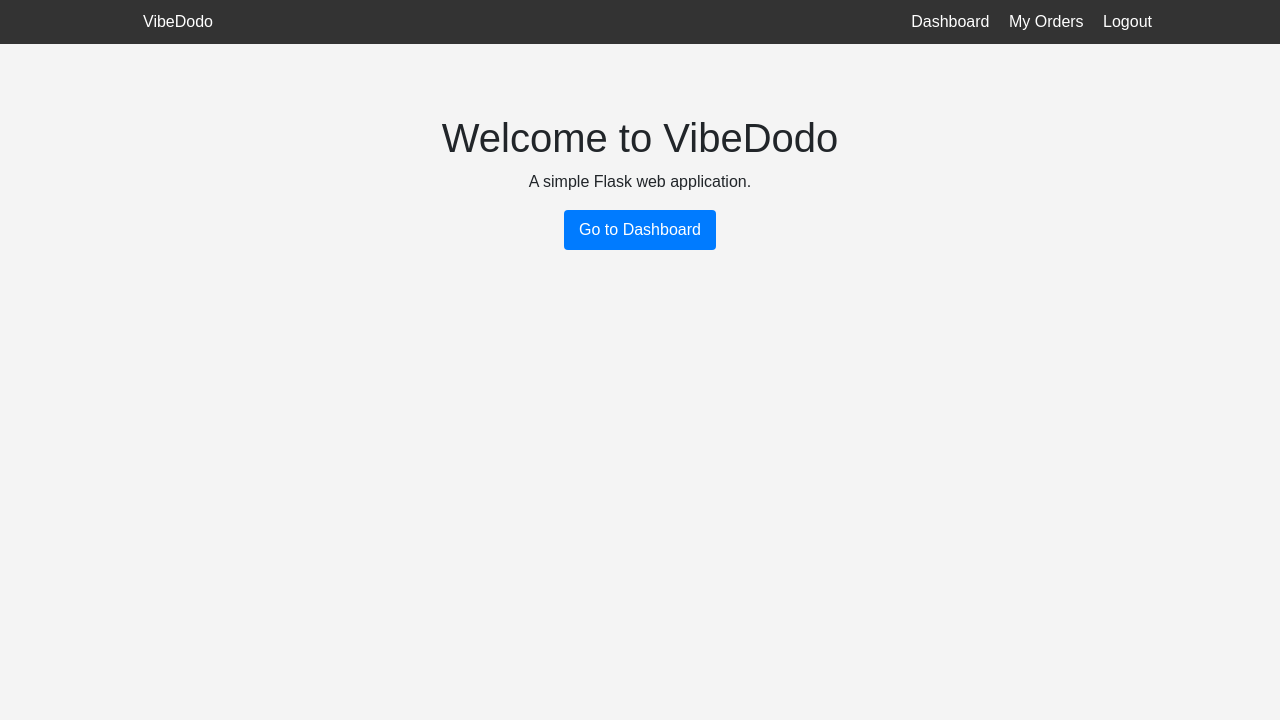
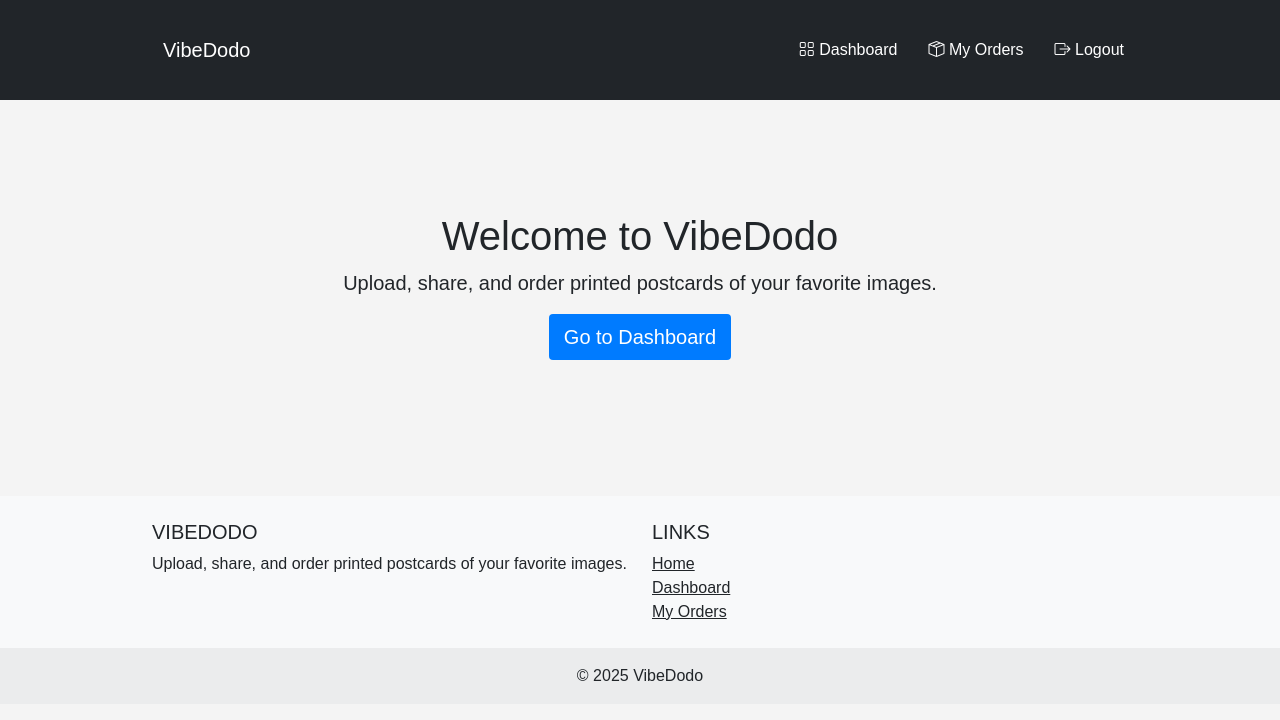
Before and after one commit to varunupps/vibedodo, a Flask app: page / in a window 1280 px wide. Shown: the top 720 px of the page. Run offline with Flask 3, Linux system fonts and the light colour scheme; a user stored in the database is signed in.

Commit message:
Add image sharing feature
Added functionality to allow users to share images with anonymous/unregistered users:
- Share tokens for secure image access
- Public image viewing for non-authenticated users
- Enhanced homepage with recently shared images
- UI improvements with Bootstrap icons
- Updated navigation and layout

🤖 Generated with [Claude Code](https://claude.ai/code)

Co-Authored-By: Claude <noreply@anthropic.com>

```diff
--- a/app/routes/main.py
+++ b/app/routes/main.py
@@ -13,7 +13,9 @@ main = Blueprint('main', __name__)
 @main.route('/')
 def index():
     if not current_user.is_authenticated:
-        return redirect(url_for('auth.login'))
+        # Get a few recent public images to show on the homepage
+        public_uploads = Upload.query.filter_by(is_public=True).order_by(Upload.date_posted.desc()).limit(6).all()
+        return render_template('index.html', public_uploads=public_uploads)
     return render_template('index.html')
 
 def save_picture(form_picture):
@@ -132,3 +134,29 @@ def delete_upload(upload_id):
     if current_user.is_admin and request.referrer and 'admin' in request.referrer:
         return redirect(url_for('admin.admin_uploads'))
     return redirect(url_for('main.dashboard'))
+
+@main.route('/share-upload/<int:upload_id>', methods=['POST'])
+@login_required
+def share_upload(upload_id):
+    upload = Upload.query.get_or_404(upload_id)
+
+    # Check if the current user is the owner of the upload
+    if upload.user_id != current_user.id and not current_user.is_admin:
+        abort(403)
+
+    # Generate a share token if it doesn't exist
+    if not upload.share_token:
+        upload.generate_share_token()
+        db.session.commit()
+        flash('Your image is now shared! Anyone with the link can view it.', 'success')
+
+    # Get the share URL
+    share_url = url_for('main.view_shared', token=upload.share_token, _external=True)
+
+    return render_template('share.html', upload=upload, share_url=share_url)
+
+@main.route('/shared/<string:token>')
+def view_shared(token):
+    upload = Upload.query.filter_by(share_token=token, is_public=True).first_or_404()
+
+    return render_template('shared_image.html', upload=upload)
--- a/app/templates/dashboard.html
+++ b/app/templates/dashboard.html
@@ -105,6 +105,11 @@
                             <small class="text-muted">Uploaded on {{ upload.date_posted.strftime('%Y-%m-%d %H:%M') }}</small>
                             <div class="d-flex mt-2">
                                 <a href="{{ url_for('orders.create_order', upload_id=upload.id) }}" class="btn btn-sm btn-primary me-2">Order Postcard</a>
+                                <form action="{{ url_for('main.share_upload', upload_id=upload.id) }}" method="POST" class="me-2">
+                                    <button type="submit" class="btn btn-sm btn-success">
+                                        {% if upload.is_public %}View Share Link{% else %}Share{% endif %}
+                                    </button>
+                                </form>
                                 <form action="{{ url_for('main.delete_upload', upload_id=upload.id) }}" method="POST" onsubmit="return confirm('Are you sure you want to delete this image?');">
                                     <button type="submit" class="btn btn-sm btn-danger">Delete</button>
                                 </form>
--- a/app/templates/index.html
+++ b/app/templates/index.html
@@ -3,13 +3,40 @@
 {% block title %}Home{% endblock %}
 
 {% block content %}
-<div style="text-align: center; margin-top: 50px;">
-    <h1>Welcome to VibeDodo</h1>
-    <p>A simple Flask web application.</p>
-    {% if current_user.is_authenticated %}
-        <a href="{{ url_for('main.dashboard') }}" class="btn">Go to Dashboard</a>
-    {% else %}
-        <a href="{{ url_for('auth.register') }}" class="btn">Get Started</a>
+<div class="container mt-5">
+    <div class="text-center mb-5">
+        <h1>Welcome to VibeDodo</h1>
+        <p class="lead">Upload, share, and order printed postcards of your favorite images.</p>
+        {% if current_user.is_authenticated %}
+            <a href="{{ url_for('main.dashboard') }}" class="btn btn-primary btn-lg">Go to Dashboard</a>
+        {% else %}
+            <div class="mb-4">
+                <a href="{{ url_for('auth.register') }}" class="btn btn-success btn-lg me-2">Sign Up</a>
+                <a href="{{ url_for('auth.login') }}" class="btn btn-outline-primary btn-lg">Login</a>
+            </div>
+        {% endif %}
+    </div>
+
+    {% if not current_user.is_authenticated and public_uploads %}
+        <h2 class="mb-4">Recently Shared Images</h2>
+        <div class="row">
+            {% for upload in public_uploads %}
+                <div class="col-md-4 mb-4">
+                    <div class="card">
+                        <img src="{{ url_for('static', filename='uploads/' + upload.image_filename) }}" class="card-img-top" alt="{{ upload.caption }}">
+                        <div class="card-body">
+                            <p class="card-text">{{ upload.caption }}</p>
+                            <a href="{{ url_for('main.view_shared', token=upload.share_token) }}" class="btn btn-sm btn-outline-primary">View Full Size</a>
+                        </div>
+                    </div>
+                </div>
+            {% endfor %}
+        </div>
+
+        <div class="text-center mt-4">
+            <p class="lead">Create an account to upload and share your own images!</p>
+            <a href="{{ url_for('auth.register') }}" class="btn btn-success">Sign Up Now</a>
+        </div>
     {% endif %}
 </div>
 {% endblock %}
--- a/app/templates/layout.html
+++ b/app/templates/layout.html
@@ -5,36 +5,67 @@
     <meta name="viewport" content="width=device-width, initial-scale=1.0">
     <title>VibeDodo - {% block title %}{% endblock %}</title>
     <link href="https://cdn.jsdelivr.net/npm/bootstrap@5.3.0-alpha1/dist/css/bootstrap.min.css" rel="stylesheet">
+    <link rel="stylesheet" href="https://cdn.jsdelivr.net/npm/bootstrap-icons@1.10.5/font/bootstrap-icons.css">
     <link rel="stylesheet" href="{{ url_for('static', filename='css/main.css') }}">
 </head>
 <body>
-    <nav class="navbar">
-        <div class="navbar-container">
-            <div>
-                <a href="{{ url_for('main.index') }}">VibeDodo</a>
-            </div>
-            <div>
-                {% if current_user.is_authenticated %}
-                    <a href="{{ url_for('main.dashboard') }}">Dashboard</a>
-                    <a href="{{ url_for('orders.my_orders') }}">My Orders</a>
-                    {% if current_user.is_admin %}
-                        <a href="{{ url_for('admin.admin_dashboard') }}">Admin</a>
+    <nav class="navbar navbar-expand-lg navbar-dark bg-dark">
+        <div class="container">
+            <a class="navbar-brand" href="{{ url_for('main.index') }}">
+                VibeDodo
+            </a>
+            <button class="navbar-toggler" type="button" data-bs-toggle="collapse" data-bs-target="#navbarNav" aria-controls="navbarNav" aria-expanded="false" aria-label="Toggle navigation">
+                <span class="navbar-toggler-icon"></span>
+            </button>
+            <div class="collapse navbar-collapse" id="navbarNav">
+                <ul class="navbar-nav ms-auto">
+                    {% if current_user.is_authenticated %}
+                        <li class="nav-item">
+                            <a class="nav-link" href="{{ url_for('main.dashboard') }}">
+                                <i class="bi bi-grid"></i> Dashboard
+                            </a>
+                        </li>
+                        <li class="nav-item">
+                            <a class="nav-link" href="{{ url_for('orders.my_orders') }}">
+                                <i class="bi bi-box-seam"></i> My Orders
+                            </a>
+                        </li>
+                        {% if current_user.is_admin %}
+                            <li class="nav-item">
+                                <a class="nav-link" href="{{ url_for('admin.admin_dashboard') }}">
+                                    <i class="bi bi-shield-lock"></i> Admin
+                                </a>
+                            </li>
+                        {% endif %}
+                        <li class="nav-item">
+                            <a class="nav-link" href="{{ url_for('auth.logout') }}">
+                                <i class="bi bi-box-arrow-right"></i> Logout
+                            </a>
+                        </li>
+                    {% else %}
+                        <li class="nav-item">
+                            <a class="nav-link" href="{{ url_for('auth.login') }}">
+                                <i class="bi bi-box-arrow-in-right"></i> Login
+                            </a>
+                        </li>
+                        <li class="nav-item">
+                            <a class="nav-link" href="{{ url_for('auth.register') }}">
+                                <i class="bi bi-person-plus"></i> Register
+                            </a>
+                        </li>
                     {% endif %}
-                    <a href="{{ url_for('auth.logout') }}">Logout</a>
-                {% else %}
-                    <a href="{{ url_for('auth.login') }}">Login</a>
-                    <a href="{{ url_for('auth.register') }}">Register</a>
-                {% endif %}
+                </ul>
             </div>
         </div>
     </nav>
 
-    <div class="container">
+    <div class="container mt-4">
         {% with messages = get_flashed_messages(with_categories=true) %}
             {% if messages %}
                 {% for category, message in messages %}
-                    <div class="alert alert-{{ category }}">
+                    <div class="alert alert-{{ category }} alert-dismissible fade show">
                         {{ message }}
+                        <button type="button" class="btn-close" data-bs-dismiss="alert" aria-label="Close"></button>
                     </div>
                 {% endfor %}
             {% endif %}
@@ -42,6 +73,37 @@
 
         {% block content %}{% endblock %}
     </div>
+
+    <!-- Footer -->
+    <footer class="bg-light text-center text-lg-start mt-5">
+        <div class="container p-4">
+            <div class="row">
+                <div class="col-lg-6 col-md-12 mb-4 mb-md-0">
+                    <h5 class="text-uppercase">VibeDodo</h5>
+                    <p>
+                        Upload, share, and order printed postcards of your favorite images.
+                    </p>
+                </div>
+                <div class="col-lg-6 col-md-12 mb-4 mb-md-0">
+                    <h5 class="text-uppercase">Links</h5>
+                    <ul class="list-unstyled mb-0">
+                        <li><a href="{{ url_for('main.index') }}" class="text-dark">Home</a></li>
+                        {% if current_user.is_authenticated %}
+                            <li><a href="{{ url_for('main.dashboard') }}" class="text-dark">Dashboard</a></li>
+                            <li><a href="{{ url_for('orders.my_orders') }}" class="text-dark">My Orders</a></li>
+                        {% else %}
+                            <li><a href="{{ url_for('auth.login') }}" class="text-dark">Login</a></li>
+                            <li><a href="{{ url_for('auth.register') }}" class="text-dark">Register</a></li>
+                        {% endif %}
+                    </ul>
+                </div>
+            </div>
+        </div>
+        <div class="text-center p-3" style="background-color: rgba(0, 0, 0, 0.05);">
+            © 2025 VibeDodo
+        </div>
+    </footer>
+
     <script src="https://cdn.jsdelivr.net/npm/bootstrap@5.3.0-alpha1/dist/js/bootstrap.bundle.min.js"></script>
 </body>
 </html>
```
Also changed, not shown: add_share_fields.py (added, +29 -0 lines), app/models/upload.py (+8 -0 lines), app/templates/share.html (added, +57 -0 lines), app/templates/shared_image.html (added, +29 -0 lines), instance/site.db.
